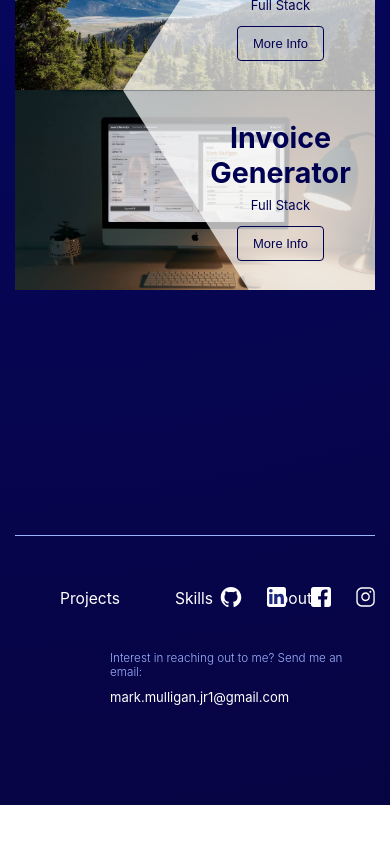
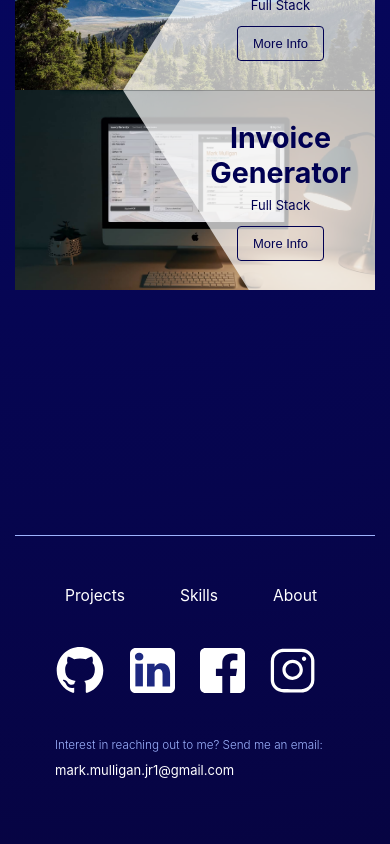
Before and after one commit to Mark-Mulligan/nextjs-portfolio, a Next.js app: page / in a window 390 px wide. Shown: the part 2435-3279 px from the top of the page. Before the commit the page ends 3240 px from the top, so only its background shows below. Built offline with nearby package versions, Linux system fonts and the light colour scheme.

Commit message:
made contact section responsive

```diff
--- a/components/ContactSection.tsx
+++ b/components/ContactSection.tsx
@@ -4,9 +4,10 @@ import Image from 'next/image';
 const ContactSection = () => {
   return (
     <section className={styles.contactSection}>
+      <div className={styles.wrapper}>
         <ul>
           <div className={styles.pageLinks}>
-          <li>
+            <li className={styles.hide}>
               <Image height={50} width={50} src="/icons/website-logo.png" alt="M Logo" />
             </li>
             <li>
@@ -20,17 +21,17 @@ const ContactSection = () => {
             </li>
           </div>
           <div className={styles.socialLinks}>
-          <li>
+            <li className={styles.mr}>
               <a>
                 <Image height={50} width={50} src="/icons/githubWhite.svg" alt="github link" />
               </a>
             </li>
-          <li>
+            <li className={styles.mr}>
               <a>
                 <Image height={45} width={45} src="/icons/linkedin.svg" alt="Linkedin Link" />
               </a>
             </li>
-          <li>
+            <li className={styles.mr}>
               <a>
                 <Image height={45} width={45} src="/icons/facebook.svg" alt="facebook link" />
               </a>
@@ -46,6 +47,7 @@ const ContactSection = () => {
           <p>Interest in reaching out to me? Send me an email:</p>
           <a>mark.mulligan.jr1@gmail.com</a>
         </div>
+      </div>
     </section>
   );
 };
--- a/styles/ContactSection.module.scss
+++ b/styles/ContactSection.module.scss
@@ -4,13 +4,17 @@
   max-width: 1200px;
   margin: auto;
   padding-bottom: 100px;
+  border-top: 1px solid $lighter-blue;
 
   ul {
-    border-top: 1px solid $lighter-blue;
     padding-top: 50px;
     margin: auto;
-    display: grid;
-    grid-template-columns: minmax(0, 1fr) minmax(0, 1fr);
+    display: flex;
+    justify-content: space-between;
+    flex-wrap: wrap;
+
+    // display: grid;
+    // grid-template-columns: minmax(0, 1fr) minmax(0, 1fr);
 
     div {
       display: flex;
@@ -33,15 +37,18 @@
     .socialLinks {
       margin-bottom: 40px;
       justify-content: end;
+      align-self: flex-end;
+      padding-left: 95px;
 
-      li {
-        margin-left: 25px;
+      .mr {
+        margin-right: 25px;
       }
     }
   }
 
   .email {
     padding-left: 95px;
+    display: inline-block;
 
     p {
       margin-top: 0;
@@ -52,3 +59,26 @@
     }
   }
 }
+
+@media (max-width: 500px) {
+  .hide {
+    display: none;
+  }
+
+  .contactSection {
+    .wrapper {
+      width: 280px;
+      margin: auto;
+    }
+
+    ul {
+      .socialLinks {
+        padding-left: 0;
+      }
+    }
+
+    .email {
+      padding-left: 0;
+    }
+  }
+}
```
Lines whose indentation alone changed are shown as unchanged.
